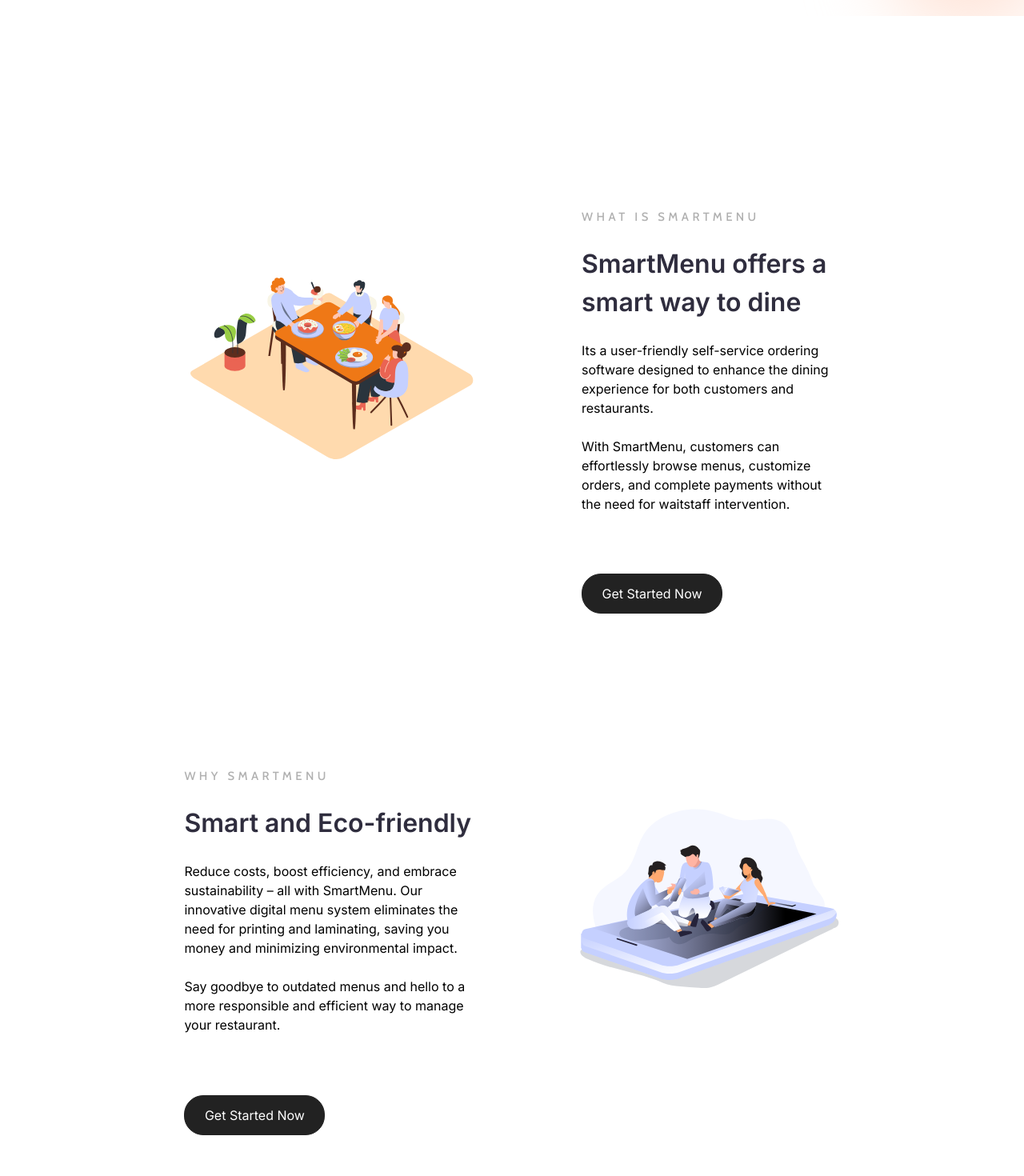
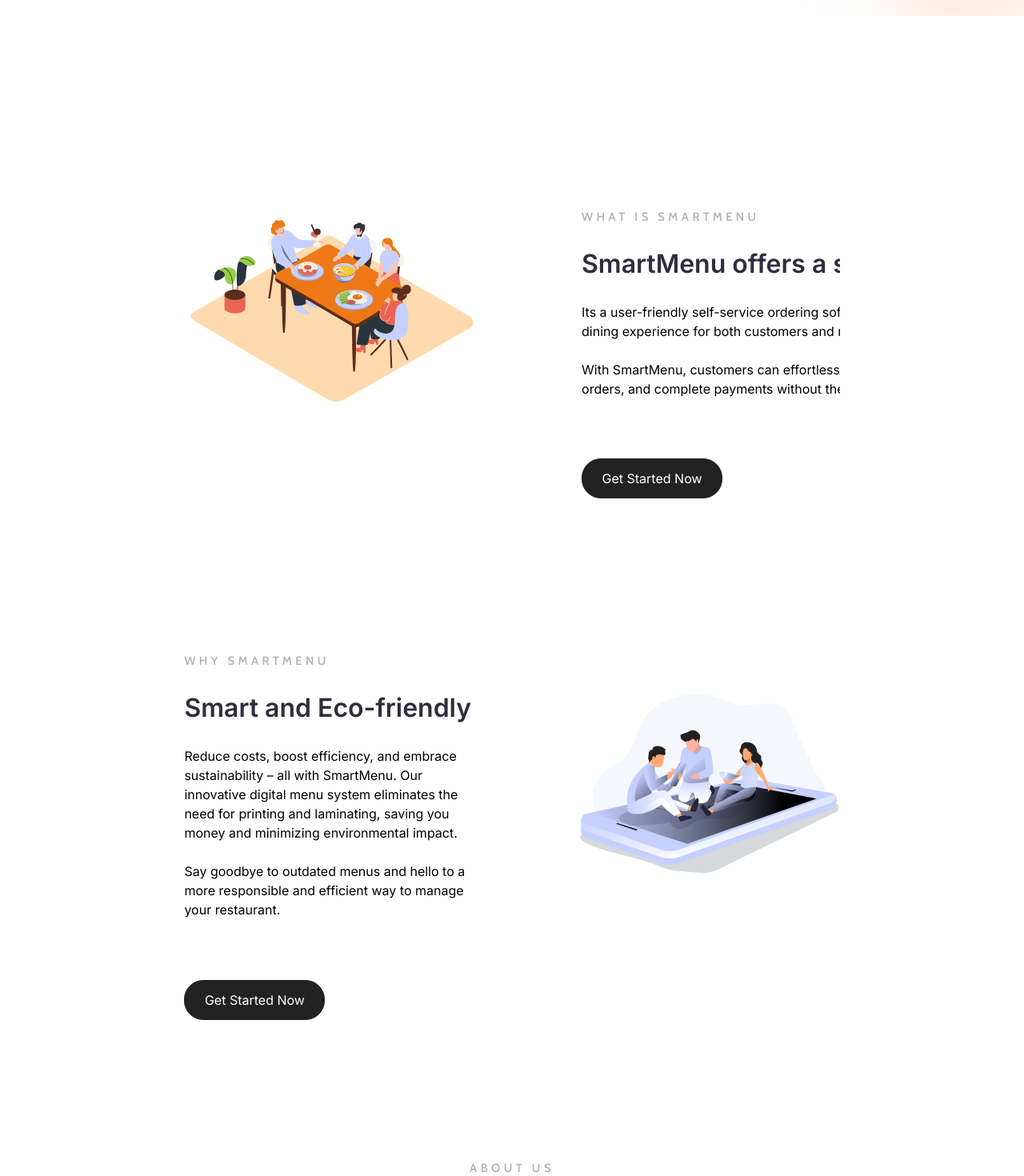
Before and after one commit to hosoocha20/menu-app, a React (Vite) app in the folder client/: page / in a window 1280 px wide. Shown: the part 700-2170 px from the top of the page at 80% size. Built offline with nearby package versions, Linux system fonts and the light colour scheme; a web font is replaced by a local one.

Commit message:
RevealAnimation Component Framer motion

```diff
--- a/client/src/components/Footer.tsx
+++ b/client/src/components/Footer.tsx
@@ -9,14 +9,14 @@
         <p className="font-cabin-condensed text-[1.2rem]">SmartMenu</p>
         <div className=" flex gap-[2rem]">
           <div className="flex flex-col gap-1">
-            <h5 className="font-cabin uppercase font-medium text-my-black-300 text-[0.87rem] tracking-[0.3em]">
+            <h5 className="font-cabin uppercase font-medium text-my-black-300 text-[0.82rem] tracking-[0.3em]">
               About
             </h5>
             <LinkUI name="About Us" />
             <LinkUI name="Contact" />
           </div>
           <div className="flex flex-col gap-1">
-            <h5 className="font-cabin uppercase font-medium text-my-black-300 text-[0.87rem] tracking-[0.3em]">
+            <h5 className="font-cabin uppercase font-medium text-my-black-300 text-[0.82rem] tracking-[0.3em]">
               Services
             </h5>
 
@@ -25,7 +25,7 @@
             <LinkUI name="Features" />
           </div>
           <div className="flex flex-col gap-1">
-            <h5 className="font-cabin uppercase font-medium text-my-black-300 text-[0.87rem] tracking-[0.3em]">
+            <h5 className="font-cabin uppercase font-medium text-my-black-300 text-[0.82rem] tracking-[0.3em]">
               Other
             </h5>
             <LinkUI name="Attributions" />
--- a/client/src/pages/Home.tsx
+++ b/client/src/pages/Home.tsx
@@ -44,6 +44,7 @@
 } from "framer-motion";
 import ViewmoreUI from "../ui/ViewMoreUI";
 import LinkUI from "../ui/LinkUI";
+import RevealAni from "../ui/RevealAni";
 
 interface OfferI {
   svg: string;
@@ -132,14 +133,15 @@
         <img src={orderSVG} className="w-[35%]" />
       </div>
       <div className=" py-[2rem] px-[8rem] w-full flex justify-center items-center ">
-        <div className="flex gap-[8rem]  w-[80%]  ">
+        <RevealAni className="w-[80%]" amount={0.4}>
+          <div className="flex gap-[8rem]   ">
             <img src={smartMeal} className="w-[45%]" />
-          <div className="flex flex-col gap-[1.5rem] pt-[8rem]">
+            <div className="flex flex-col gap-[1.5rem] pt-[8rem]  w-fit">
               <h2 className="font-cabin uppercase font-medium text-my-black-300 text-[0.92rem] tracking-[0.3em]">
                 {" "}
                 What is SmartMenu
               </h2>
-            <p className="text-[2rem] text-gun-powder-950 font-[600]">
+              <p className="text-[2rem] text-gun-powder-950 font-[600] w-max ">
                 SmartMenu offers a smart way to dine
               </p>
               <p>
@@ -156,9 +158,11 @@
               </button>
             </div>
           </div>
+        </RevealAni>
       </div>
       <div className=" py-[2rem]  px-[8rem] w-full flex justify-center items-center ">
-        <div className="flex gap-[8rem]  w-[80%] ">
+        <RevealAni className=" w-[80%]" amount={0.4}>
+          <div className="flex gap-[8rem]  ">
             <div className="flex flex-col gap-[1.5rem] pt-[8rem]">
               <h2 className="font-cabin uppercase font-medium text-my-black-300 text-[0.92rem] tracking-[0.3em]">
                 Why SmartMenu
@@ -182,6 +186,7 @@
             </div>
             <img src={smartDevice} className="w-[40%]" />
           </div>
+        </RevealAni>
       </div>
       <ViewmoreUI
         tag="About us"
--- /dev/null
+++ b/client/src/ui/RevealAni.tsx
@@ -0,0 +1,33 @@
+import React, { useEffect, useRef } from 'react'
+import { motion, useInView, useAnimation } from 'framer-motion'
+
+interface Props {
+    children: JSX.Element;
+    className? : string;
+    amount?: number;
+}
+const RevealAni = (props: Props) => {
+    const ref = useRef(null);
+    // const isInView = useInView(ref,{amount: props.amount});
+    // const mainControls = useAnimation();
+
+    // useEffect(() =>{
+    //     if (isInView){
+    //         mainControls.start("visible")
+    //     }
+    // },[isInView])
+  return (
+    <div ref={ref} className={`relative overflow-hidden ${props.className}`}>
+        <motion.div
+        variants={{hidden: {opacity: 0, y: 75}, visible : {opacity: 1, y: 0}}}
+        initial="hidden"
+        whileInView="visible"
+        viewport={{amount: 0.4, once: true}}
+        exit="visible"
+        transition={{duration: 0.6, delay: 0.25}}
+        >{props.children}</motion.div>
+    </div>
+  )
+}
+
+export default RevealAni
```
Lines whose indentation alone changed are shown as unchanged.
